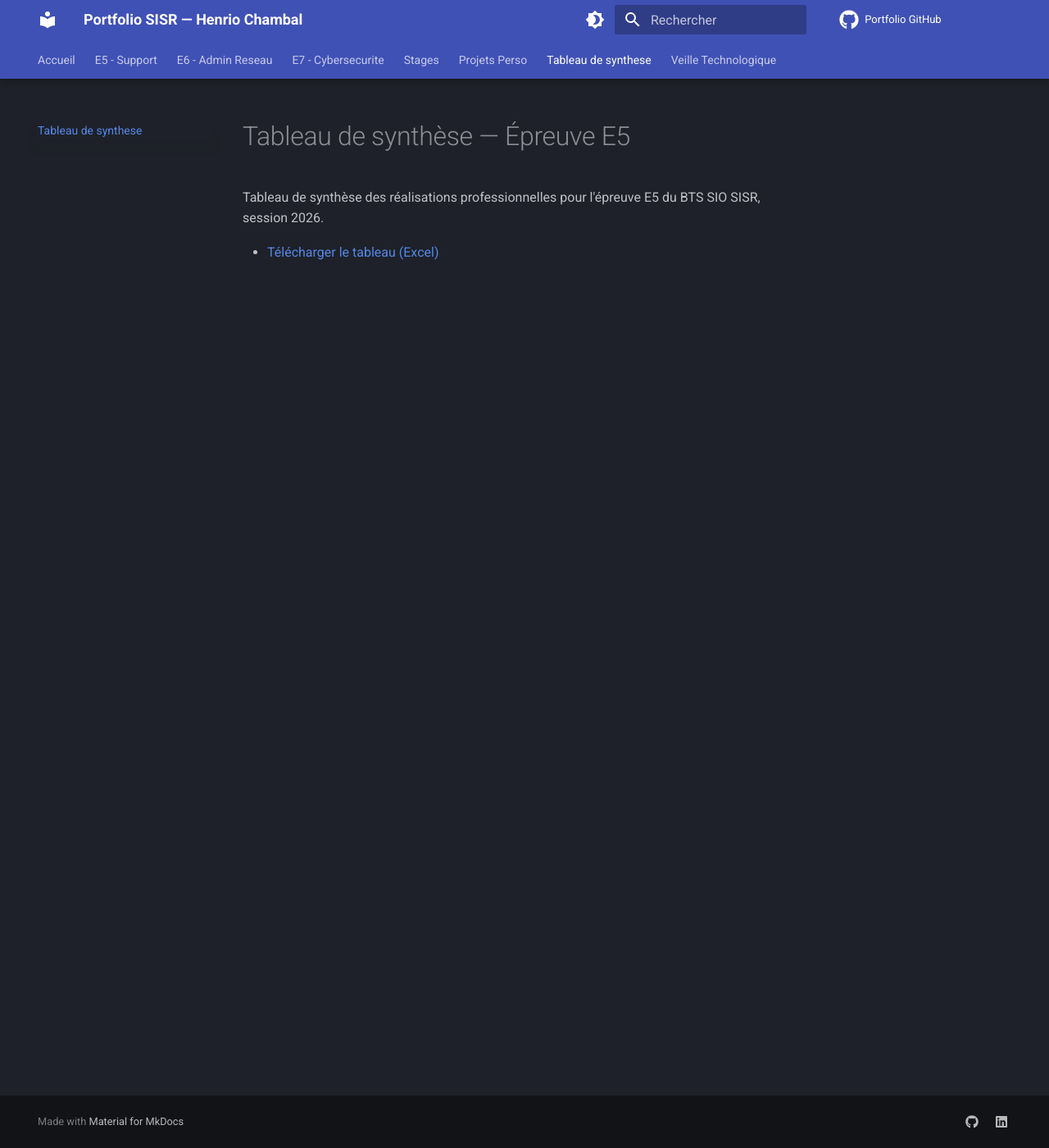
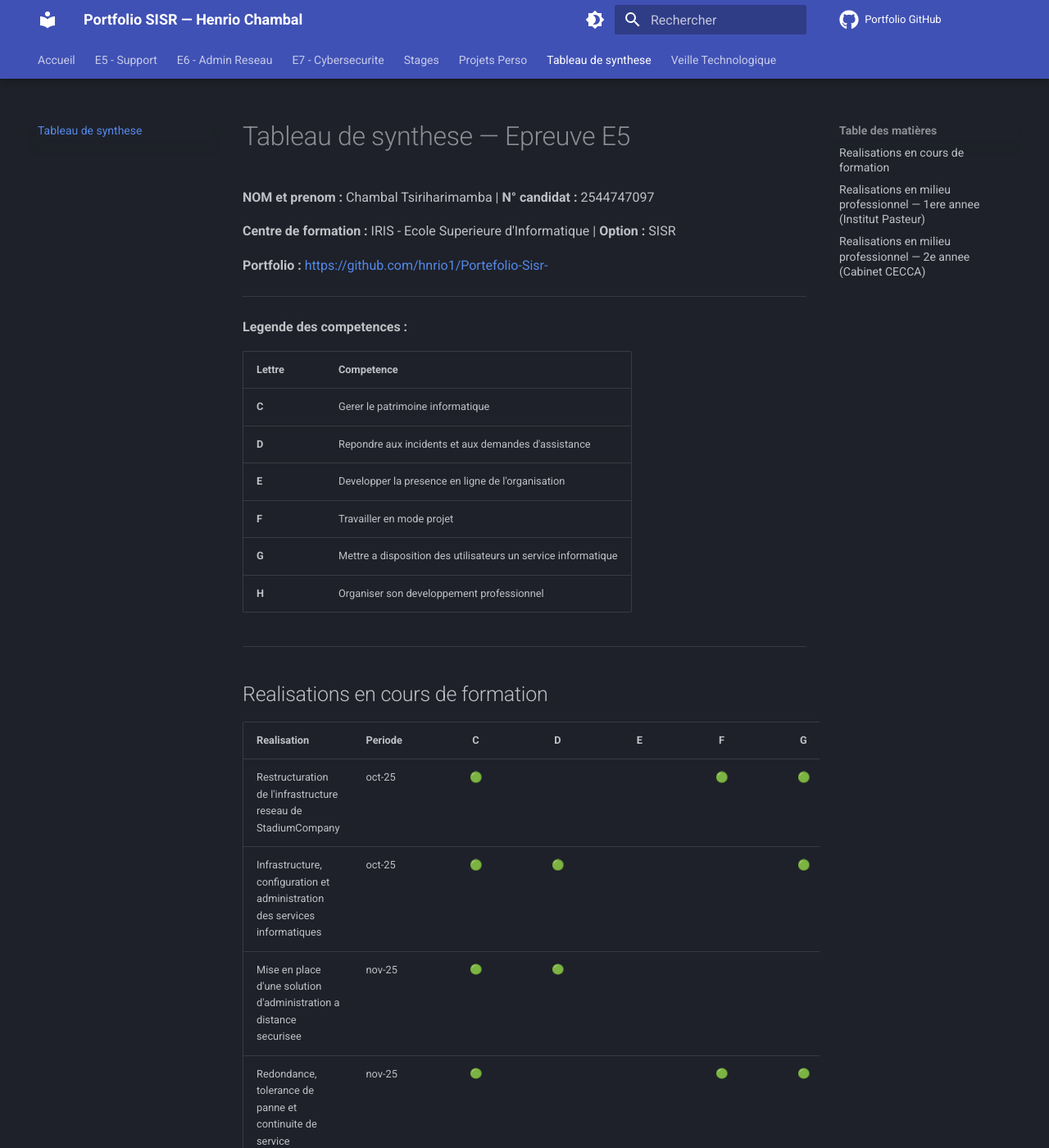
Before and after one commit to hnrio1/Portefolio-Sisr-, an MkDocs documentation site: the page built from docs/Tableau-de-synthese/README.md, in a window 1280 px wide and 1400 px high. Shown: the whole window at 82% size. Built offline with MkDocs 1.6.1 and Material for MkDocs 9.7.7, drawn with Linux system fonts in a browser that asks for light colours; emoji names are drawn with the system emoji font; comment, search, counter and statistics services are not loaded; some of the changed text lies outside the part shown.

Commit message:
Tableau de synthese visible directement sur le site

```diff
--- a/docs/Tableau-de-synthese/README.md
+++ b/docs/Tableau-de-synthese/README.md
@@ -1,5 +1,59 @@
-# Tableau de synthèse — Épreuve E5
+# Tableau de synthese — Epreuve E5
 
-Tableau de synthèse des réalisations professionnelles pour l'épreuve E5 du BTS SIO SISR, session 2026.
+**NOM et prenom :** Chambal Tsiriharimamba | **N° candidat :** 2544747097
 
-- [Télécharger le tableau (Excel)](./Tableau_de_synthese_E5_Henrio.xlsx)
+**Centre de formation :** IRIS - Ecole Superieure d'Informatique | **Option :** SISR
+
+**Portfolio :** [https://github.com/hnrio1/Portefolio-Sisr-](https://github.com/hnrio1/Portefolio-Sisr-)
+
+---
+
+**Legende des competences :**
+
+| Lettre | Competence |
+|--------|-----------|
+| **C** | Gerer le patrimoine informatique |
+| **D** | Repondre aux incidents et aux demandes d'assistance |
+| **E** | Developper la presence en ligne de l'organisation |
+| **F** | Travailler en mode projet |
+| **G** | Mettre a disposition des utilisateurs un service informatique |
+| **H** | Organiser son developpement professionnel |
+
+---
+
+## Realisations en cours de formation
+
+| Realisation | Periode | C | D | E | F | G | H |
+|------------|---------|:-:|:-:|:-:|:-:|:-:|:-:|
+| Restructuration de l'infrastructure reseau de StadiumCompany | oct-25 | :green_circle: | | | :green_circle: | :green_circle: | |
+| Infrastructure, configuration et administration des services informatiques | oct-25 | :green_circle: | :green_circle: | | | :green_circle: | |
+| Mise en place d'une solution d'administration a distance securisee | nov-25 | :green_circle: | :green_circle: | | | | |
+| Redondance, tolerance de panne et continuite de service | nov-25 | :green_circle: | | | :green_circle: | :green_circle: | |
+| Securisation de l'acces Internet et deploiement d'une DMZ | nov-25 | :green_circle: | :green_circle: | | | :green_circle: | |
+| Mise en place du Wi-Fi pour les employes et les visiteurs | janv-26 | :green_circle: | | | | :green_circle: | |
+| Gestion du parc informatique et mise en place d'un HelpDesk | janv-26 | :green_circle: | :green_circle: | | | :green_circle: | |
+| Mise en place d'un systeme de supervision opensource | fevr-26 | :green_circle: | | | | :green_circle: | :green_circle: |
+| Supervision avancee avec integration Active Directory / LDAP | mars-26 | :green_circle: | :green_circle: | | | :green_circle: | |
+
+---
+
+## Realisations en milieu professionnel — 1ere annee (Institut Pasteur)
+
+| Realisation | Periode | C | D | E | F | G | H |
+|------------|---------|:-:|:-:|:-:|:-:|:-:|:-:|
+| Deploiement automatise de Nextcloud avec Ansible (IaC) | juin-25 | | | | :green_circle: | :green_circle: | :green_circle: |
+| Securisation serveur Linux (UFW, Fail2ban, SSH) | juin-25 | :green_circle: | | | | | :green_circle: |
+
+---
+
+## Realisations en milieu professionnel — 2e annee (Cabinet CECCA)
+
+| Realisation | Periode | C | D | E | F | G | H |
+|------------|---------|:-:|:-:|:-:|:-:|:-:|:-:|
+| Gestion des vulnerabilites (CVE) et mise a jour des postes via AnyDesk | nov-25 | :green_circle: | :green_circle: | | :green_circle: | :green_circle: | :green_circle: |
+| Cartographie de l'infrastructure cloud Scaleway sur Draw.io | nov-25 | :green_circle: | | | :green_circle: | | |
+| Automatisation Python d'extraction OCR des lettres de mission | nov-25 | :green_circle: | :green_circle: | | | | |
+
+---
+
+[:material-download: Telecharger le tableau (Excel)](Tableau_de_synthese_E5_Henrio.xlsx)
```
